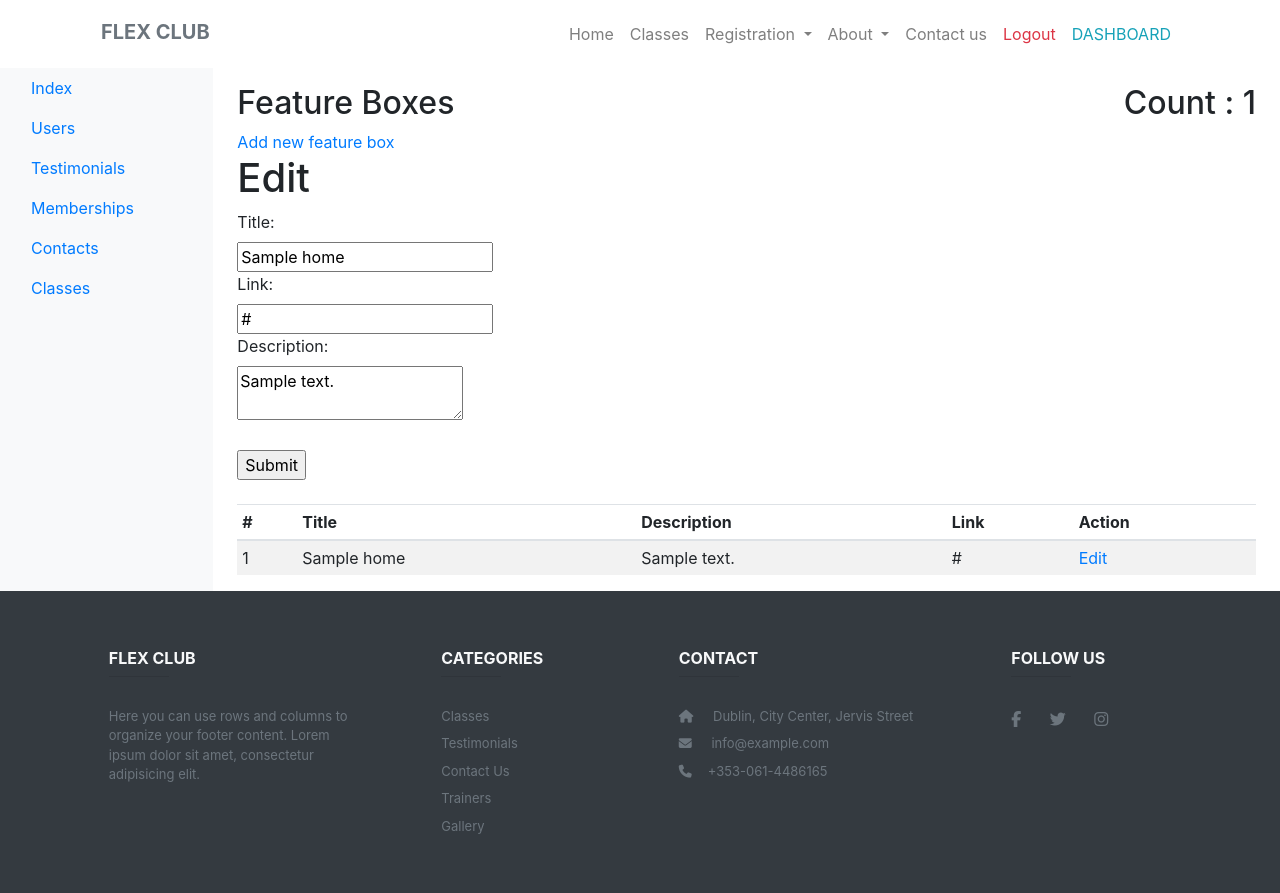
After one commit to minajm/FlexClub, a PHP site: page /hassanProject/admin_edit_index.php?id=1 in a window 1280 px wide. The commit adds this page. Run offline with PHP 8.4, Linux system fonts and the light colour scheme; the visitor is signed in with stand-in values (Sample User, id 1); tables that the repository leaves empty or names only in its code hold one stand-in row (values such as "Sample post"); some libraries are stand-ins or nearby versions.

Commit message:
index and admin index and database

```diff
--- /dev/null
+++ b/admin_edit_index.php
@@ -0,0 +1,142 @@
+<?php
+include ('header.php');
+include "admin_panel_check.php";
+
+$action = null;
+
+if (isset($_GET['new'])) {
+    $action = "new";
+} else if ($_GET['id']) {
+    $action = "edit";
+}
+
+if ($_SERVER['REQUEST_METHOD'] == "POST") {
+    $title = $_POST['title'];
+    $description = $_POST['description'];
+    $image = $_POST['image'];
+    $link = $_POST['link'];
+
+    if ($action === 'new') {
+        $connection->query('INSERT INTO home (title, description, image, link) VALUES ("'. $title .'", "'. $description .'", "'. $image .'", "'. $link .'");');
+    } else if ($action === 'edit') {
+        $id = $_GET['id'];
+        $connection->query('UPDATE home SET title="' . $title . '", description="' . $description . '", image="' . $image . '", link="'.$link.'" WHERE id = ' . $id . ';');
+    }
+
+    echo "<script>window.location.replace(\"/FlexClub/admin_edit_index.php\");</script>";
+}
+
+function renderForm($connection, $action, $id=null) {
+    $title = "";
+    $description = "";
+    $link = "";
+
+    if ($id != null) {
+        $sql = "SELECT * FROM home where id=" . $id;
+        $result = mysqli_query($connection, $sql);
+
+        if (!is_null($result)) {
+            $row = $result->fetch_assoc();
+
+            $title = $row['title'];
+            $description = $row['description'];
+            $link = $row['link'];
+
+        } else {
+            die('record does not exist');
+        }
+    }
+
+
+    return "<h1>" . ($action === 'new' ? "New Item" : "Edit") . "</h1>
+
+<form method=\"POST\">
+  <label for=\"title\">Title:</label><br>
+  <input type=\"text\" id=\"title\" name=\"title\" value='" . $title . "'><br>
+
+    <label for=\"link\">Link:</label><br>
+  <input type=\"text\" id=\"link\" name=\"link\" value='" . $link . "'><br>
+
+  <label for=\"description\">Description:</label><br>
+  <textarea  id=\"description\" name=\"description\">" . $description. "</textarea>
+
+
+  <br><br>
+
+  <input type=\"submit\" value=\"Submit\">
+</form>";
+}
+
+?>
+
+    <div class="container-fluid">
+        <div class="row">
+            <?php
+            include_once ('dashboard_sidebar.php');
+            ?>
+
+            <main role="main" class="col-md-9 ml-sm-auto col-lg-10 pt-3 px-4">
+                <?php
+                $sql = "SELECT COUNT(*) FROM home";
+                $result = mysqli_query($connection, $sql);
+
+                if (!is_null($result)) {
+                    $row = $result->fetch_assoc();
+                    $features_count = $row['COUNT(*)'];
+                }
+                ?>
+                <h2>Feature Boxes<span class="float-right">
+                        <?php echo "Count : " . $features_count; ?></span>
+                </h2>
+
+                <a href="./admin_edit_index.php?new">Add new feature box</a>
+
+                <br>
+                <?php
+                if ($action != null) {
+                    echo renderForm($connection, $action, $_GET['id']);
+                }
+                ?>
+
+                <br>
+
+                <div class="table-responsive">
+                    <table class="table table-striped table-sm">
+                        <thead>
+                        <tr>
+                            <th>#</th>
+                            <th>Title</th>
+                            <th>Description</th>
+                            <th>Link</th>
+                            <th>Action</th>
+                        </tr>
+                        </thead>
+                        <tbody>
+                        <?php
+                        $query = "SELECT * FROM home";
+                        $result = mysqli_query($connection, $query);    // object or null
+
+                        if (!is_null($result)) {
+                            if ($result->num_rows > 0) {
+                                while ($row = $result->fetch_assoc()) {
+                                    echo '<tr>
+                                            <td>' . $row["id"] . '</td>
+                                            <td>' . $row["title"] . '</td>
+                                            <td>' . $row["description"] . '</td>
+                                            <td>' . $row["link"] . '</td>
+                                            <td><a href="admin_edit_index.php?id=' . $row["id"] . '">Edit</a></td>
+                                        </tr>';
+                                }
+                            }
+                        }
+                        ?>
+                        </tbody>
+                    </table>
+                </div>
+            </main>
+        </div>
+    </div>
+
+
+<?php
+include_once('footer.php');
--- a/admin_edit_users.php
+++ b/admin_edit_users.php
@@ -1,5 +1,6 @@
 <?php
 include_once('header.php');
+include "admin_panel_check.php";
 ?>
 
 
--- /dev/null
+++ b/admin_panel_check.php
@@ -0,0 +1,11 @@
+<?php
+  session_start();
+
+    if (!isset($_SESSION['status']) || $_SESSION['status'] != 1) {
+        die('You are not a user');
+    }
+
+    if (!isset($_SESSION['is_admin']) || $_SESSION['is_admin'] != 1) {
+      die('You are not admin');
+  }
+?>
--- a/connect.php
+++ b/connect.php
@@ -5,7 +5,7 @@ class DBConnection
     private $servername = "localhost";
     private $username = "root";
     private $password = "root";
-    private $dbname = "hassanproject";
+    private $dbname = "gym";
     private $connection;
     static $db_connection = null;
 
--- a/dashboard_sidebar.php
+++ b/dashboard_sidebar.php
@@ -2,27 +2,32 @@
     <div class="sidebar-sticky">
         <ul class="nav flex-column">
             <li class="nav-item">
-                <a class="nav-link" href="http://localhost/hassanProject/admin_edit_users.php">
+                <a class="nav-link" href="./admin_edit_index.php">
+                    Index
+                </a>
+            </li>
+            <li class="nav-item">
+                <a class="nav-link" href="./admin_edit_users.php">
                     Users
                 </a>
             </li>
             <li class="nav-item">
-                <a class="nav-link active" href="http://localhost/hassanProject/admin_edit_testimonial.php">
+                <a class="nav-link" href="./admin_edit_testimonial.php">
                     Testimonials
                 </a>
             </li>
             <li class="nav-item">
-                <a class="nav-link active text-info" href="http://localhost/hassanProject/admin_edit_membership.php">
+                <a class="nav-link " href="./admin_edit_membership.php">
                     Memberships
                 </a>
             </li>
             <li class="nav-item">
-                <a class="nav-link" href="http://localhost/hassanProject/admin_edit_contact_us.php">
+                <a class="nav-link" href="./admin_edit_contact_us.php">
                     Contacts
                 </a>
             </li>
             <li class="nav-item">
-                <a class="nav-link" href="http://localhost/hassanProject/admin_edit_class.php">
+                <a class="nav-link" href="./admin_edit_class.php">
                     Classes
                 </a>
             </li>
--- a/header.php
+++ b/header.php
@@ -66,7 +66,6 @@ include_once('connect.php');
                         <?php
                         session_start();
 
-
                         if (isset($_SESSION['status']) && $_SESSION['status'] !== 1) {
                             echo '
                                 <a class="nav-link text-danger" href="./logout.php"></a>
@@ -113,7 +112,7 @@ include_once('connect.php');
                 }
 
 
-                if (isset($_SESSION['role']) && $_SESSION['role'] == 1) { // admin
+                if (isset($_SESSION['is_admin']) && $_SESSION['is_admin'] == 1) { // admin
                     echo '
                         <li class="nav-item">
                                 <a class="nav-link text-info" href="./admin_edit_users.php">DASHBOARD</a>
--- a/logout.php
+++ b/logout.php
@@ -6,4 +6,4 @@ session_destroy();
 
 setcookie("user_email", "", time() - 3600);
 
-header('Location: http://localhost/hassanProject/index2.php');
+header('Location: http://localhost:8888/FlexClub');
--- a/registration.php
+++ b/registration.php
@@ -24,6 +24,7 @@ function validate_email($email)
 function printForm()
 {
     echo '
+
           <div class="container mt-4">
         <div class="row">
             <div class="col-md-12">
@@ -118,6 +119,8 @@ function printForm()
         </form>
     </div>
     </div>
+
+
     ';
 }
 
```
Also changed, not shown: admin/admin_edit_index.php (+63 -0 lines), index2.php (+23 -6 lines), login.php (+10 -5 lines).
